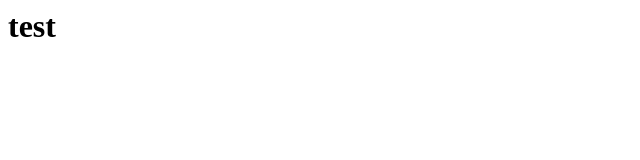
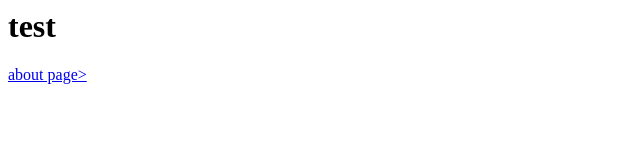
Before and after one commit to ashleec13/GitHub-Test-Site, a plain HTML site: page index.html in a window 1280 px wide. Shown: the whole page, without its empty margins (0-640 px from the left). Drawn offline with Linux system fonts and the light colour scheme.

Commit message:
abt page added to index

```diff
--- a/index.html
+++ b/index.html
@@ -1 +1,2 @@
 <h1>test</h1>
+<a href="about.html">about page></a>
```
